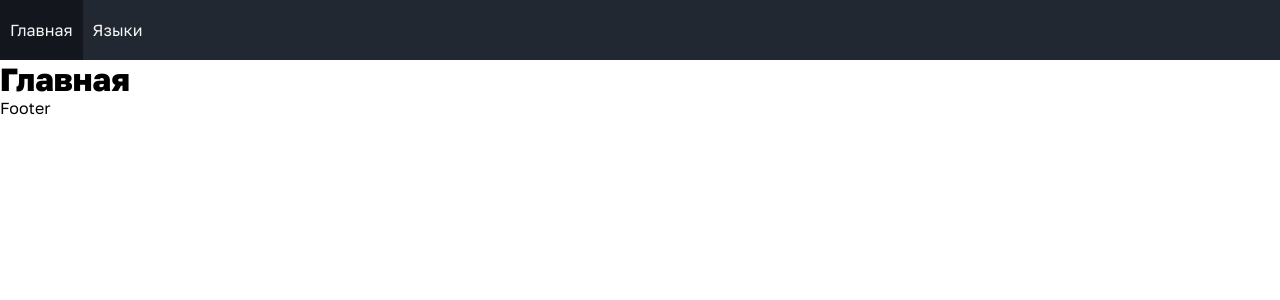
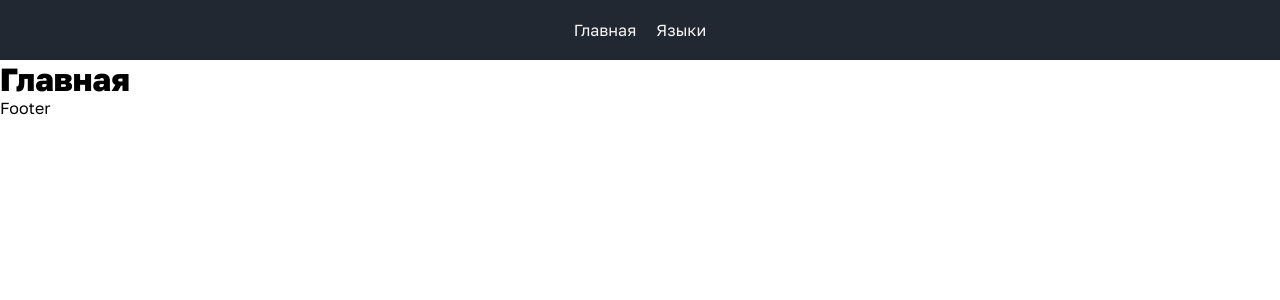
Before and after one commit to Arteminariy/LearnLang, a Next.js app in the folder client/: page / in a window 1280 px wide. Shown: the top 300 px of the page. Built offline with nearby package versions, Linux system fonts and the light colour scheme.

Commit message:
upd: navbar

```diff
--- a/client/src/components/Header/Header.module.scss
+++ b/client/src/components/Header/Header.module.scss
@@ -5,4 +5,8 @@
     height: $header-height;
     background-color: $dark;
     color: $light;
+    display: flex;
+    flex-direction: row;
+    align-items: center;
+    justify-content: center;
 }
--- a/client/src/components/NavBar/NavBar.module.scss
+++ b/client/src/components/NavBar/NavBar.module.scss
@@ -5,7 +5,7 @@
         display: flex;
         flex-direction: row;
 
-		&__link {
+		&__item {
 			color: $light;
             text-decoration: none;
             height: $header-height;
--- a/client/src/components/NavBar/NavBar.tsx
+++ b/client/src/components/NavBar/NavBar.tsx
@@ -20,7 +20,7 @@ const NavBar: FC<INavBarProps> = ({ navBarLinks }) => {
 						<Link
 							key={el.text}
 							href={el.href}
-							className={styles.navigation__links__link}
+							className={styles.navigation__links__item}
 						>
 							{el.text}
 						</Link>
```
